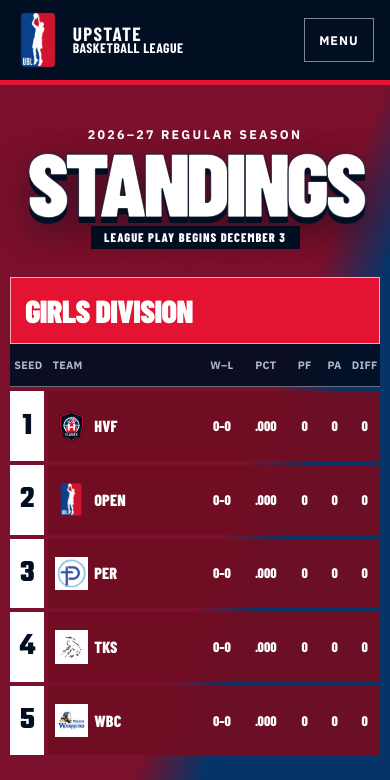
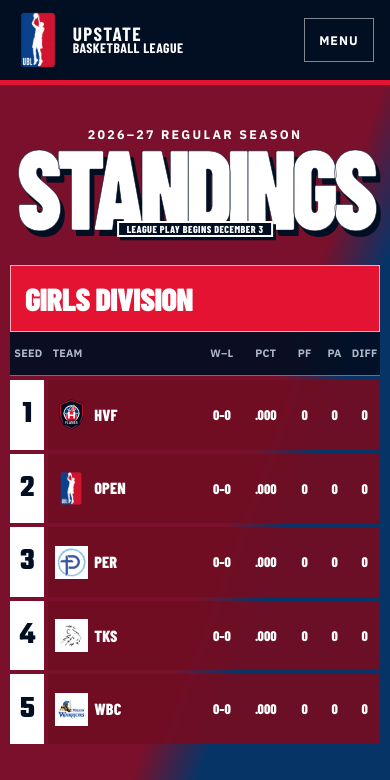
Before and after one commit to NickBlanchard04/upstate-basketball-league, a website: page standings.html in a window 390 px wide. Shown: the top 780 px of the page. Drawn offline with Linux system fonts and the light colour scheme; no server answers.

Commit message:
Match standings masthead reference

```diff
--- a/standings.html
+++ b/standings.html
@@ -24,7 +24,7 @@
   <link rel="preload" href="assets/fonts/ibm-plex-sans-400-700-latin.woff2" as="font" type="font/woff2" crossorigin>
   <link rel="preload" href="assets/fonts/teko-600-700-latin.woff2" as="font" type="font/woff2" crossorigin>
   <link rel="icon" type="image/png" href="assets/optimized/ubl-logo-64.png">
-  <link rel="stylesheet" href="ubl-standings.css?v=20260717-4">
+  <link rel="stylesheet" href="ubl-standings.css?v=20260717-5">
   <link rel="stylesheet" href="ubl-header.css?v=20260717-1">
   <script src="config.js?v=20260717-2" defer></script>
   <script src="analytics.js?v=20260716-1" defer></script>
@@ -63,15 +63,16 @@
       <div class="standings-content">
         <header class="standings-masthead">
           <p class="season-kicker">2026&ndash;27 regular season</p>
-          <h1 id="standings-title">Standings</h1>
-          <p class="season-status">League play begins December 3</p>
+          <div class="standings-lockup">
+            <h1 id="standings-title">Standings</h1>
+            <p class="season-status">League play begins December 3</p>
+          </div>
         </header>
 
         <div class="standings-layout">
           <section class="division-panel girls-panel" aria-labelledby="girls-division-title">
             <header class="division-title" id="girls-division-title">
               <span>Girls Division</span>
-              <strong>Varsity standings</strong>
             </header>
             <div class="division-table-wrap">
               <table class="division-table">
@@ -107,7 +108,6 @@
           <section class="division-panel boys-panel" aria-labelledby="boys-division-title">
             <header class="division-title" id="boys-division-title">
               <span>Boys Division</span>
-              <strong>Varsity standings</strong>
             </header>
             <div class="division-table-wrap">
               <table class="division-table">
--- a/ubl-standings.css
+++ b/ubl-standings.css
@@ -248,7 +248,7 @@ p {
 }
 
 .season-kicker {
-  margin-bottom: 0.35rem;
+  margin-bottom: 0.45rem;
   color: var(--white);
   font-size: 0.78rem;
   font-weight: 800;
@@ -256,25 +256,43 @@ p {
   text-transform: uppercase;
 }
 
+.standings-lockup {
+  width: min(100%, 48rem);
+  margin: clamp(0.8rem, 1.2vw, 1rem) auto 0;
+  padding-bottom: clamp(0.9rem, 1.35vw, 1.3rem);
+  position: relative;
+}
+
 .standings-masthead h1 {
   margin: 0;
   color: var(--white);
-  font: 900 clamp(5.4rem, 10.5vw, 9.75rem)/0.72 var(--display);
-  letter-spacing: -0.045em;
+  font: 900 clamp(6rem, 11.6vw, 10.85rem)/0.68 var(--display);
+  letter-spacing: -0.055em;
   text-transform: uppercase;
-  -webkit-text-stroke: 1px rgba(2, 15, 34, 0.72);
-  text-shadow: 0 0.35rem 0 var(--navy-950), 0 0.8rem 2rem rgba(2, 15, 34, 0.55);
+  transform: scaleY(1.16);
+  transform-origin: center bottom;
+  -webkit-text-stroke: clamp(0.04rem, 0.08vw, 0.09rem) rgba(2, 15, 34, 0.72);
+  text-shadow: 0.045em 0.055em 0 var(--navy-950);
 }
 
 .season-status {
+  min-width: 36%;
   width: max-content;
-  max-width: 100%;
-  margin: 0.75rem auto 0;
-  padding: 0.32rem 0.85rem;
+  max-width: calc(100% - 1rem);
+  margin: 0;
+  padding: 0.2em 0.75em 0.14em;
+  position: absolute;
+  z-index: 1;
+  left: 50%;
+  bottom: 0;
+  transform: translateX(-50%);
   color: var(--white);
   background: var(--navy-950);
-  font: 800 0.78rem/1 var(--display);
-  letter-spacing: 0.08em;
+  border: 2px solid var(--white);
+  box-shadow: 0.18rem 0.2rem 0 var(--navy-950);
+  font: 800 clamp(0.63rem, 0.95vw, 0.85rem)/0.9 var(--display);
+  letter-spacing: 0.045em;
+  white-space: nowrap;
   text-transform: uppercase;
 }
 
@@ -311,11 +329,6 @@ p {
 .division-title span {
   font: 900 clamp(2rem, 3.2vw, 2.93rem)/0.9 var(--display);
   letter-spacing: -0.02em;
-}
-
-.division-title strong {
-  font-size: 0.78rem;
-  letter-spacing: 0.09em;
 }
 
 .division-table-wrap {
@@ -605,10 +618,6 @@ button:focus-visible {
     font-size: 0.78rem;
   }
 
-  .division-title strong {
-    display: none;
-  }
-
   .division-table th:nth-child(2) {
     width: 40%;
   }
@@ -712,7 +721,7 @@ button:focus-visible {
   }
 
   .standings-masthead h1 {
-    font-size: clamp(4.7rem, 23vw, 7rem);
+    font-size: clamp(5.4rem, 25vw, 7.5rem);
   }
 
   .division-title span {
```
Also changed, not shown: design-qa.md (added, +35 -0 lines), tests/e2e/website.spec.cjs (+19 -0 lines).
